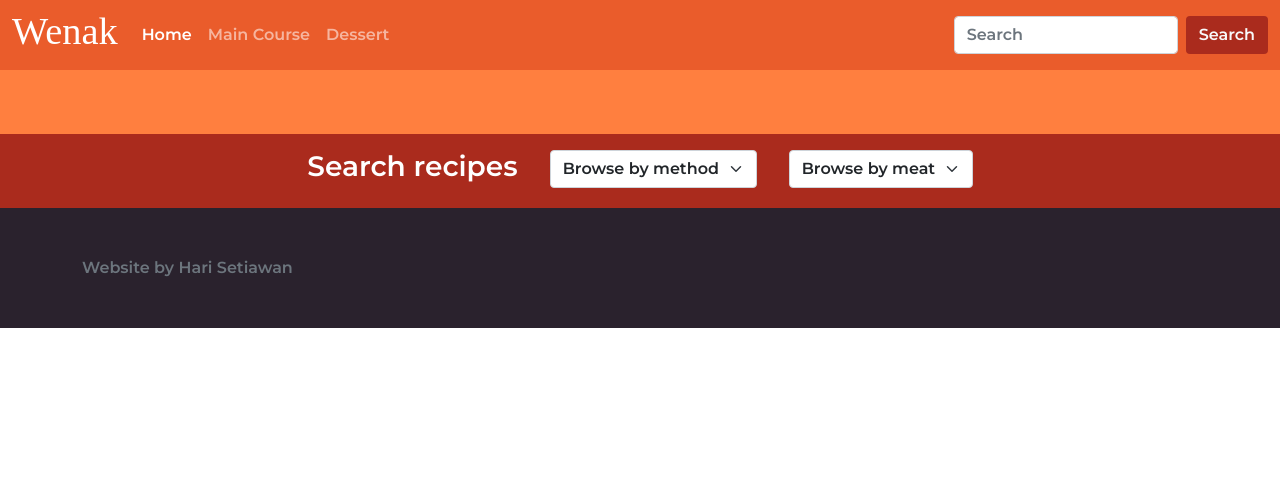
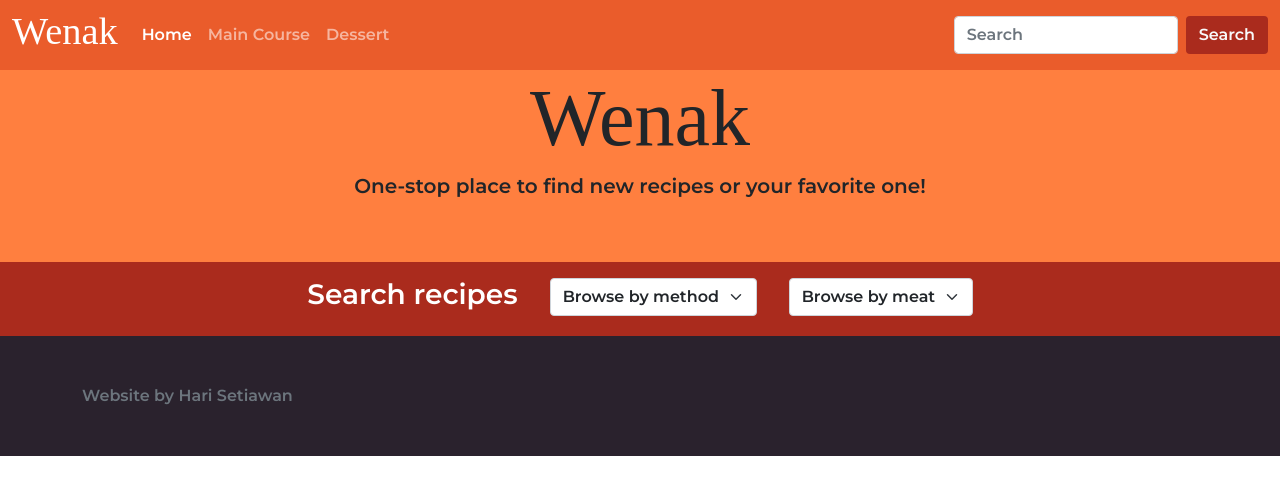
Before and after one commit to harisw/django-portoweb, a Django app: page /wenak/ in a window 1280 px wide. Shown: the top 490 px of the page. Run offline with Django 3.2, Linux system fonts and the light colour scheme; data that the repository does not hold is empty; parts of the project's set-up code (start-up, migrations or seed data) failed here and were passed over; some libraries are stand-ins or nearby versions; some web fonts are replaced.

Commit message:
Add title header at home

```diff
--- a/wenak/static/css/main.css
+++ b/wenak/static/css/main.css
@@ -8,6 +8,9 @@
 .logo {
     font-family: PermanentMarker;
     font-size: larger;
+}
+.brand-header {
+    font-family: PermanentMarker;
 }
 body {
     font-family: "Montserrat", Tahoma;
--- a/wenak/templates/wenak/wenak.html
+++ b/wenak/templates/wenak/wenak.html
@@ -2,6 +2,8 @@
 {% load static %}
 {% block content %}
     <div class="container">
+        <h1 class="text-center display-1 brand-header">Wenak</h1>
+        <h5 class="text-center">One-stop place to find new recipes or your favorite one!</h5>
         <div class="d-flex flex-row mt-5">
             {% for cat in time_cat %}
                 <div class="pd-2 bd-highlight mx-3">
```
